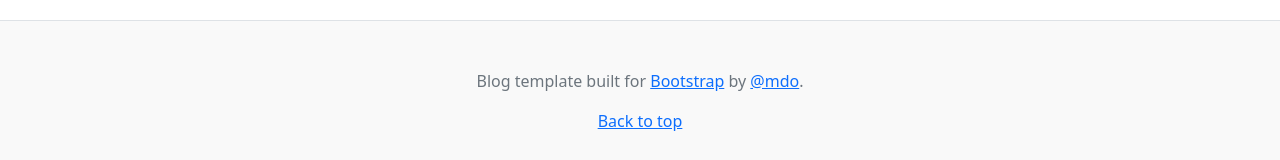
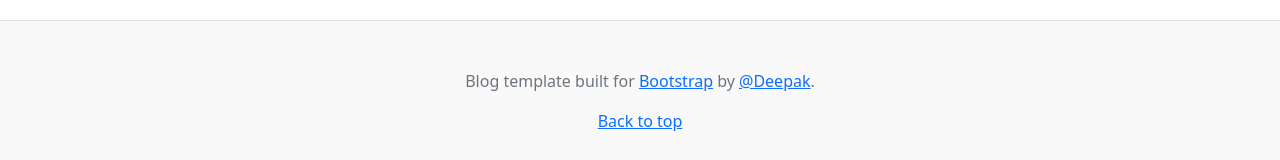
Before and after one commit to deepak6210/CSS-Practice, a plain HTML site: page Challenge-3/index.html in a window 1280 px wide. Shown: the part 2909-3069 px from the top of the page. Drawn offline with nearby package versions, Linux system fonts and the light colour scheme.

Commit message:
Doing some changis in footer

```diff
--- a/Challenge-3/index.html
+++ b/Challenge-3/index.html
@@ -226,8 +226,8 @@
         </div>
     </main>
     <footer class="site-footer text-center border-top py-5">
-        <p class="text-muted">Blog template built for <a href="https://getbootstrap.com/">Bootstrap</a> by <a
-                href="https://twitter.com/mdo">@mdo</a>.</p>
+        <p class="text-muted">Blog template built for <a href="#">Bootstrap</a> by <a
+                href="#">@Deepak</a>.</p>
         <p>
             <a href="#">Back to top</a>
         </p>
```
